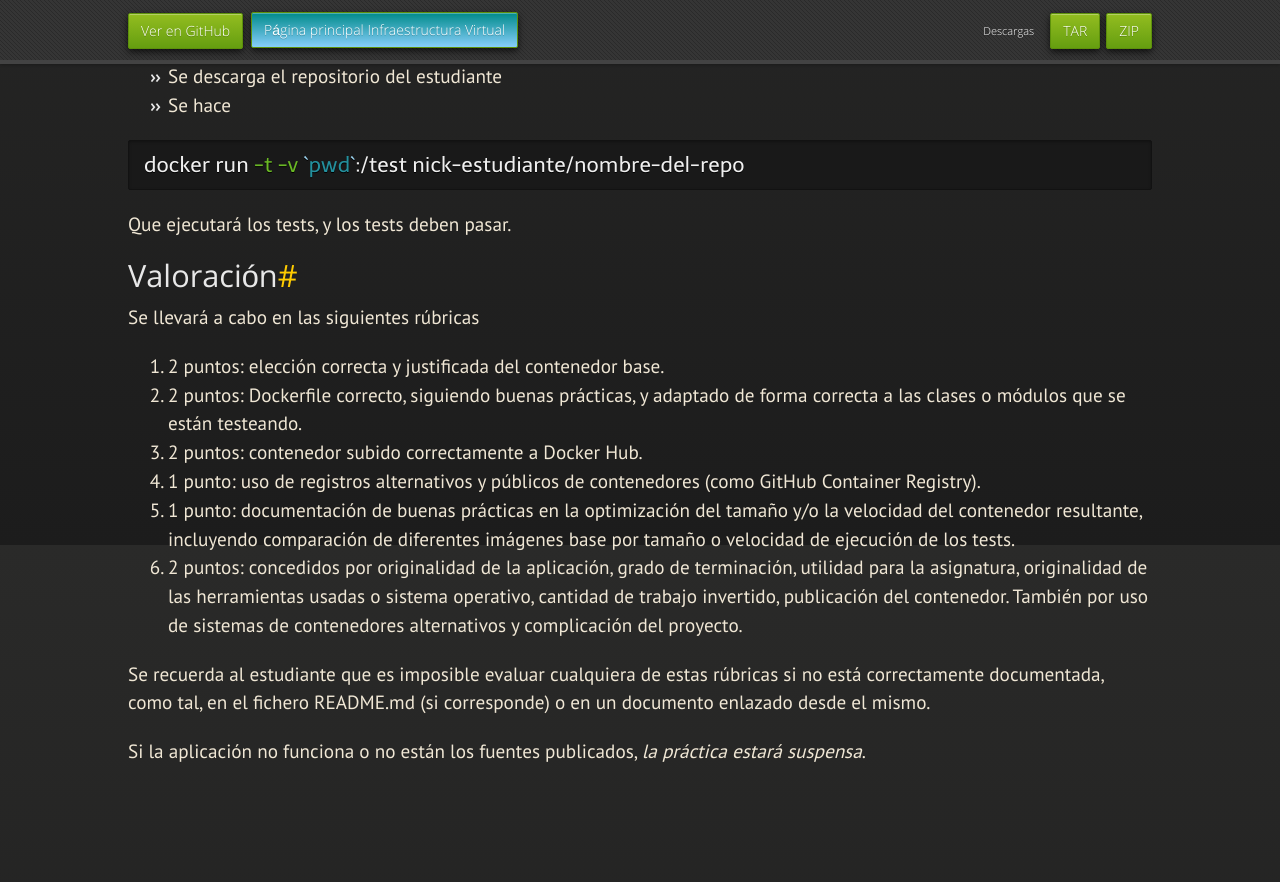
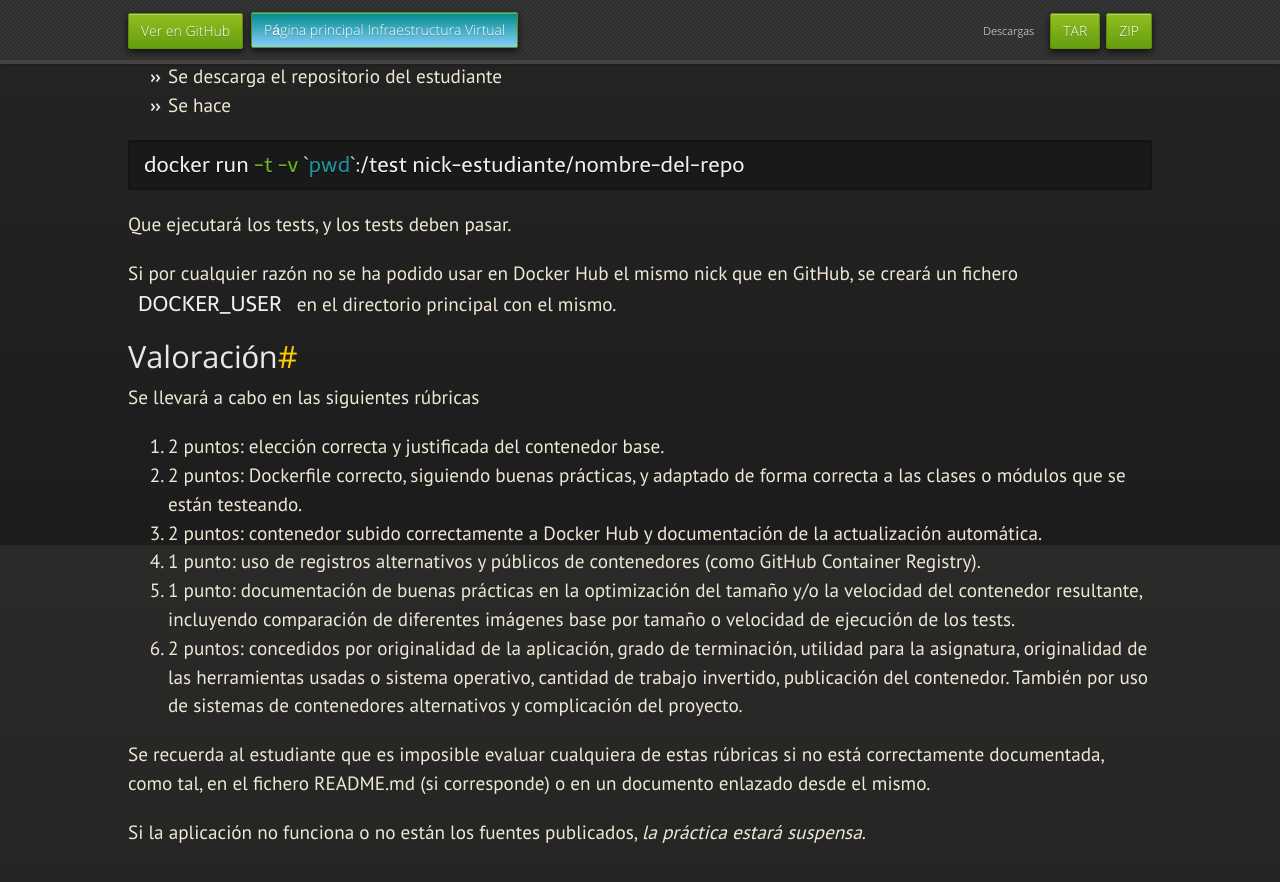
Before and after one commit to JJ/IV, a Jekyll site: the page built from documentos/proyecto/3.Docker.md, in a window 1280 px wide and 900 px high, scrolled down 2155 px. Shown: the top 882 px of the window. Built offline with Jekyll 4.4.1, drawn with Linux system fonts in a browser that asks for light colours; nearby versions of some CDN libraries; some web fonts are replaced; our own code applies the rules of GitHub Pages for plain Markdown files.

Commit message:
Sync documentos/proyecto/3.Docker.md de master a gh-pages

```diff
--- a/documentos/proyecto/3.Docker.md
+++ b/documentos/proyecto/3.Docker.md
@@ -127,6 +127,10 @@ docker run -t -v `pwd`:/test nick-estudiante/nombre-del-repo
 
 Que ejecutará los tests, y los tests deben pasar.
 
+Si por cualquier razón no se ha podido usar en Docker Hub el mismo
+nick que en GitHub, se creará un fichero `DOCKER_USER` en el
+directorio principal con el mismo.
+
 ## Valoración
 
 Se llevará a cabo en las siguientes rúbricas
@@ -135,7 +139,8 @@ Se llevará a cabo en las siguientes rúbricas
 2. 2 puntos: Dockerfile correcto, siguiendo buenas prácticas, y
    adaptado de forma correcta a las clases o módulos que se están
    testeando.
-3. 2 puntos: contenedor subido correctamente a Docker Hub.
+3. 2 puntos: contenedor subido correctamente a Docker Hub y
+   documentación de la actualización automática.
 4. 1 punto: uso de registros alternativos y públicos de contenedores
    (como GitHub Container Registry).
 5. 1 punto: documentación de buenas prácticas en la optimización del
```
